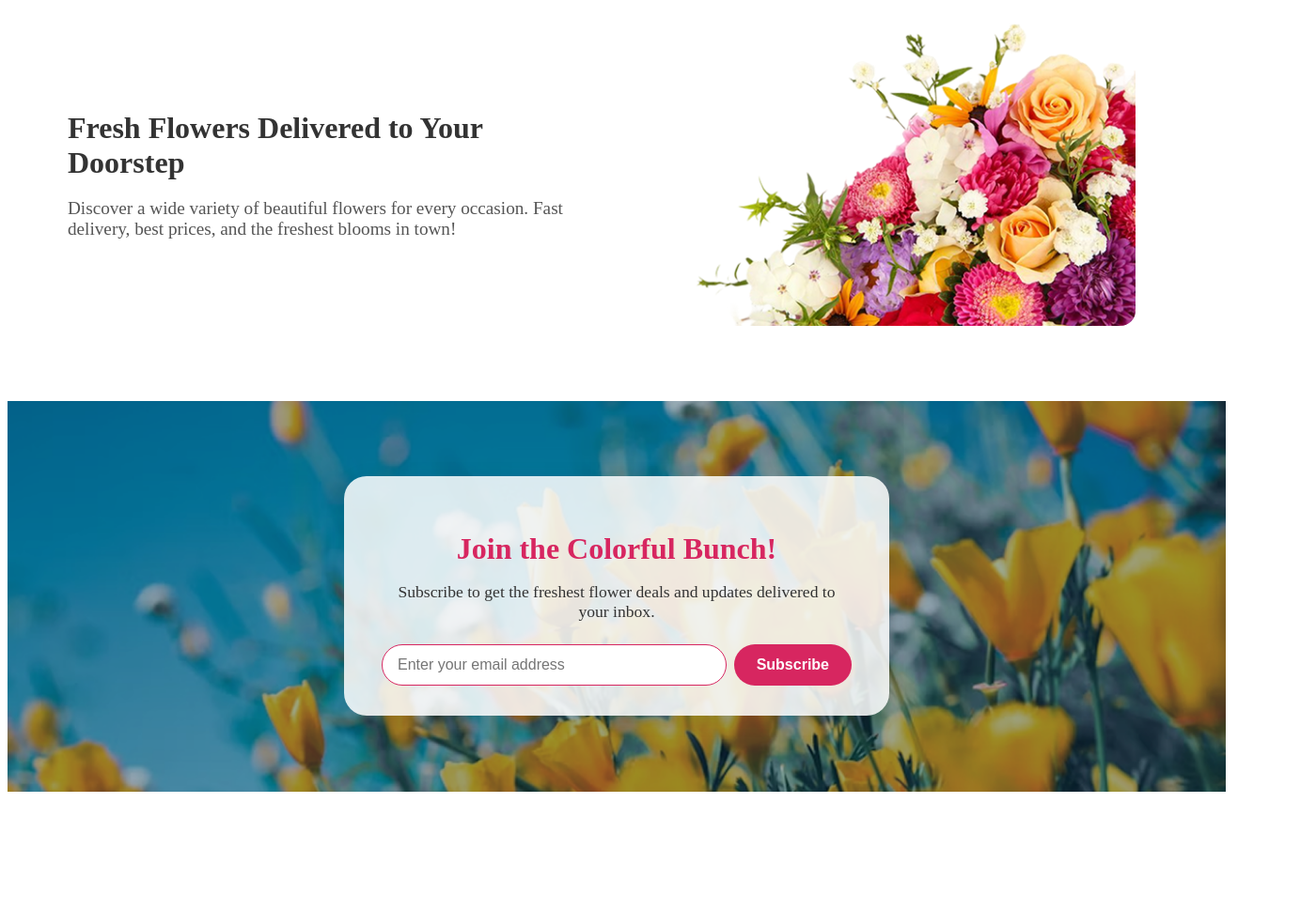
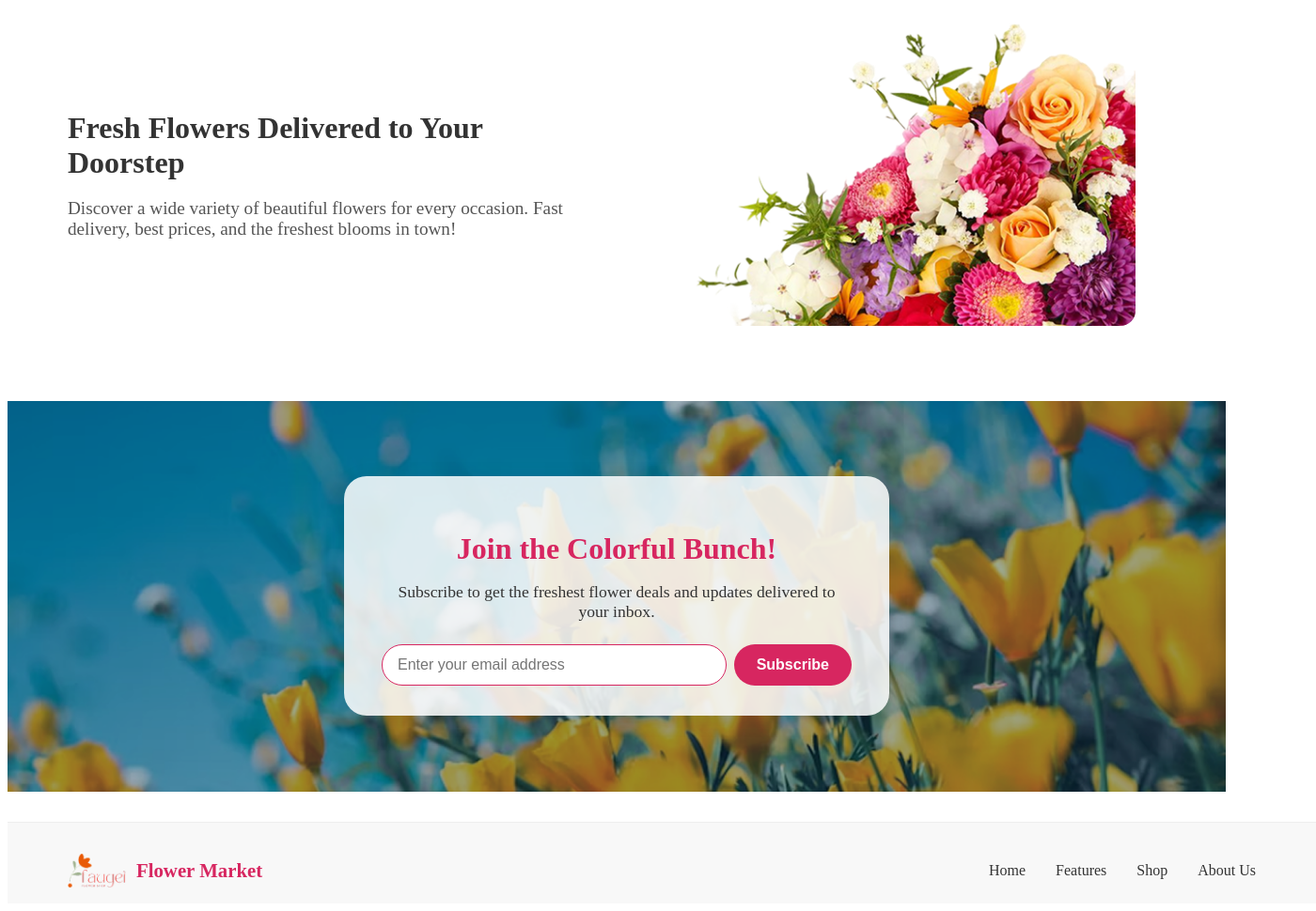
Before and after one commit to Shagota10/Assingnment-02, a plain HTML site: page index.html in a window 1280 px wide. Shown: the part 141-1111 px from the top of the page at 94% size, 1400 px wide, since content can reach past the window. Before the commit the page ends 1016 px from the top, so only its background shows below. Drawn offline with Linux system fonts and the light colour scheme.

Commit message:
added Footer Section

```diff
--- a/index.html
+++ b/index.html
@@ -53,6 +53,18 @@
         </div>
     </section>
 </body>
+<footer class="footer">
+    <div class="footer-left">
+        <img src="/assets/logo.png" alt="Flower Market Logo" class="footer-logo">
+        <span class="footer-site-name">Flower Market</span>
+    </div>
+    <div class="footer-links">
+        <a href="#" class="footer-link">Home</a>
+        <a href="#" class="footer-link">Features</a>
+        <a href="#" class="footer-link">Shop</a>
+        <a href="#" class="footer-link">About Us</a>
+    </div>
+</footer>
 
 
 </html>
--- a/styles/styles.css
+++ b/styles/styles.css
@@ -210,3 +210,66 @@
           width: 100%;
       }
   }
+
+  .footer {
+      width: 100%;
+      background: #f8f8f8;
+      display: flex;
+      justify-content: space-between;
+      align-items: center;
+      padding: 2rem 5vw 1rem 5vw;
+      border-top: 1px solid #eee;
+      flex-wrap: wrap;
+      gap: 1.5rem;
+  }
+
+  .footer-left {
+      display: flex;
+      align-items: center;
+      gap: 0.7rem;
+  }
+
+  .footer-logo {
+      height: 38px;
+  }
+
+  .footer-site-name {
+      font-size: 1.3rem;
+      font-weight: bold;
+      color: #d72660;
+  }
+
+  .footer-links {
+      display: flex;
+      gap: 2rem;
+      flex-wrap: wrap;
+  }
+
+  .footer-link {
+      color: #333;
+      text-decoration: none;
+      font-size: 1rem;
+      font-weight: 500;
+      transition: color 0.2s;
+  }
+
+  .footer-link:hover {
+      color: #d72660;
+  }
+
+  @media (max-width: 700px) {
+      .footer {
+          flex-direction: column;
+          align-items: flex-start;
+          padding: 1.5rem 1rem 1rem 1rem;
+          gap: 1rem;
+      }
+
+      .footer-links {
+          gap: 1.2rem;
+      }
+
+      .footer-site-name {
+          font-size: 1.1rem;
+      }
+  }
```
